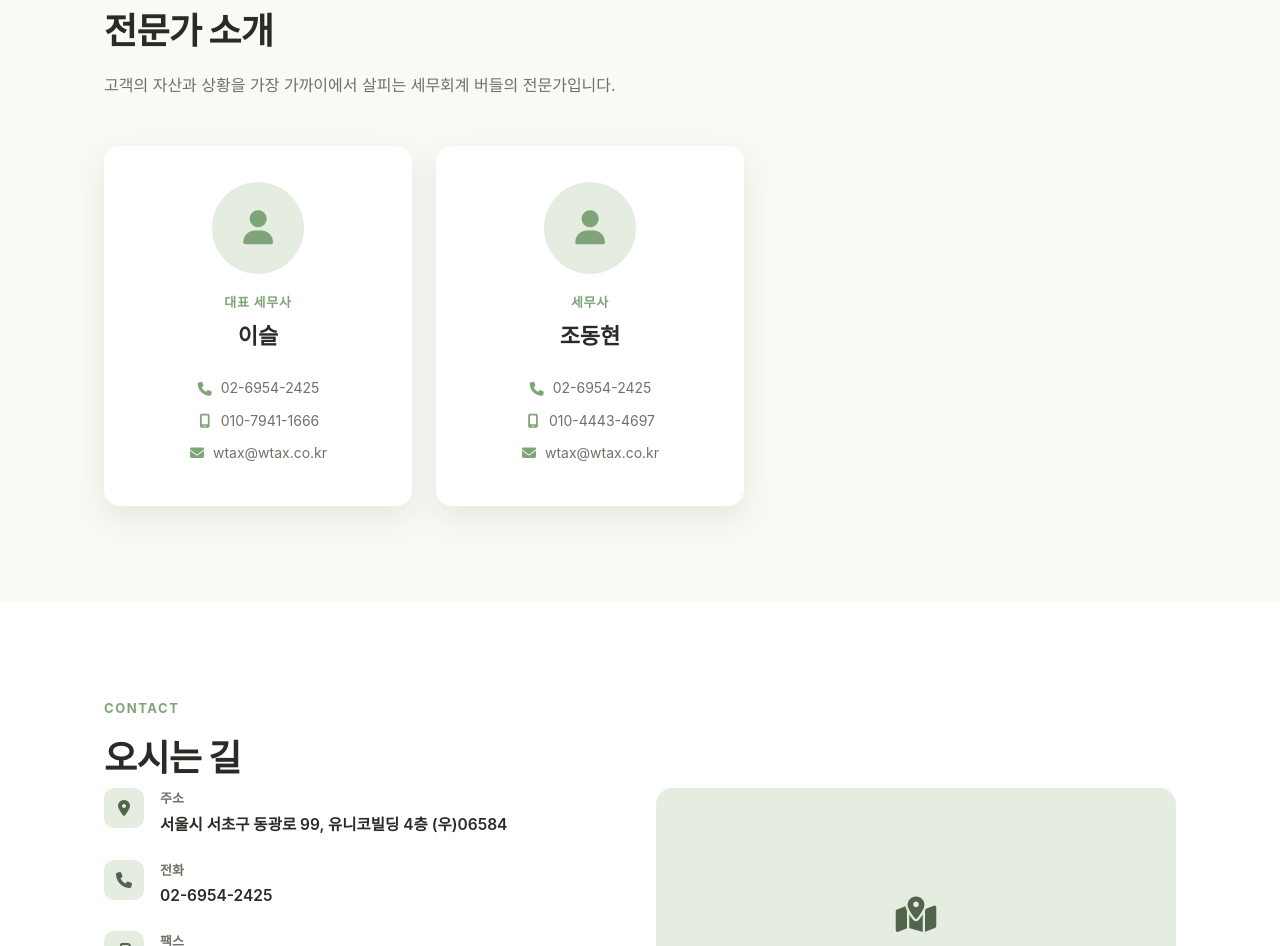
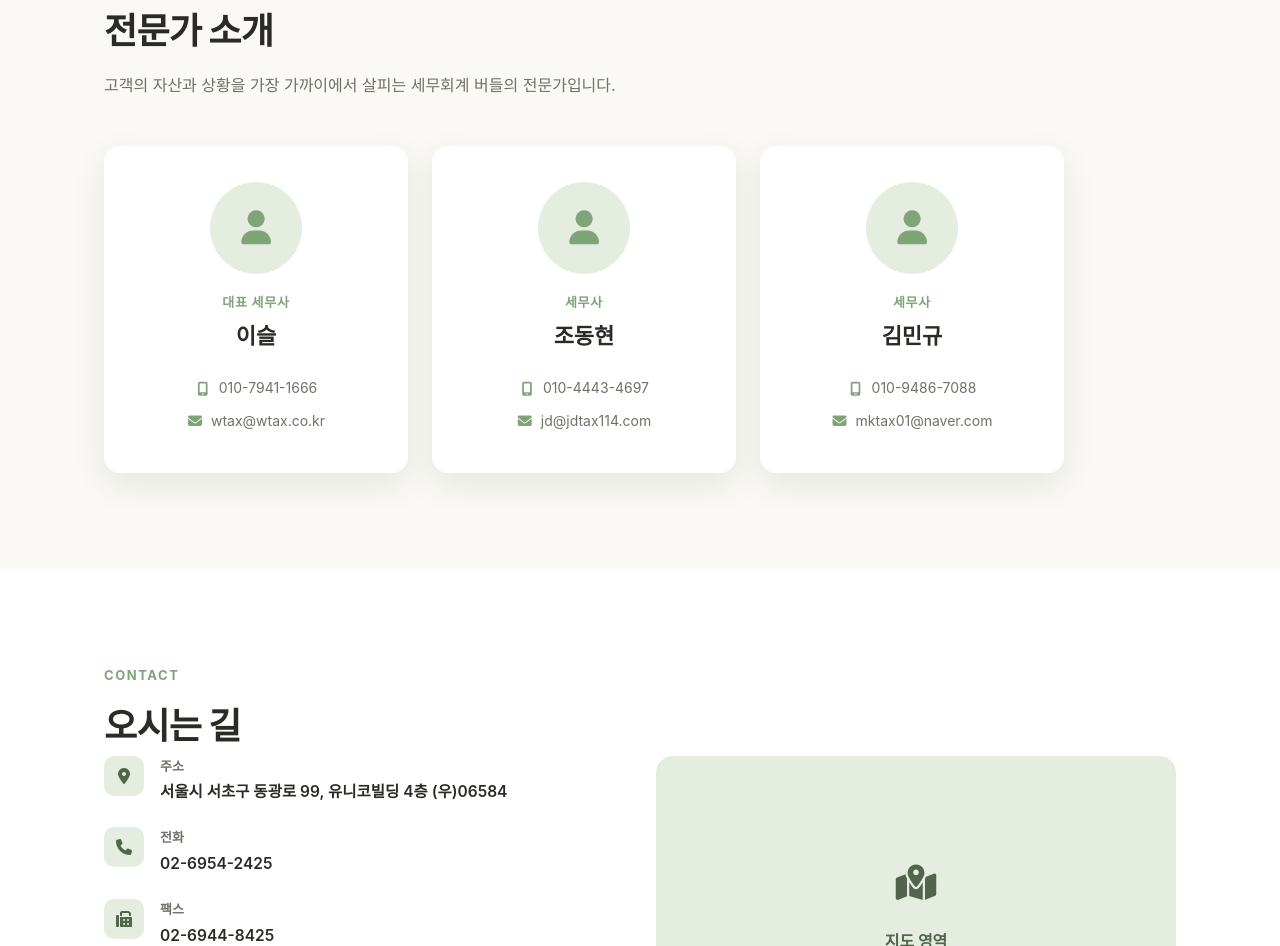
Before and after one commit to programmerDH-github/willow-tax, a plain HTML site: page index.html in a window 1280 px wide. Shown: the part 1981-2927 px from the top of the page. Drawn offline with Linux system fonts and the light colour scheme; a web font is replaced by a local one.

Commit message:
팀 정보 업데이트: 김민규 세무사 추가, 이메일 수정, 사무실 전화 제거
Co-Authored-By: Claude Sonnet 5 <noreply@anthropic.com>

```diff
--- a/css/style.css
+++ b/css/style.css
@@ -316,9 +316,9 @@ h2 {
 
 .team-grid {
   display: grid;
-  grid-template-columns: repeat(2, 1fr);
+  grid-template-columns: repeat(3, 1fr);
   gap: 24px;
-  max-width: 640px;
+  max-width: 960px;
 }
 
 .team-card {
--- a/index.html
+++ b/index.html
@@ -136,7 +136,6 @@
           <p class="team-role">대표 세무사</p>
           <h3 class="team-name">이슬</h3>
           <ul class="team-contact">
-            <li><i class="fa-solid fa-phone"></i> 02-6954-2425</li>
             <li><i class="fa-solid fa-mobile-screen"></i> 010-7941-1666</li>
             <li><i class="fa-solid fa-envelope"></i> wtax@wtax.co.kr</li>
           </ul>
@@ -146,9 +145,17 @@
           <p class="team-role">세무사</p>
           <h3 class="team-name">조동현</h3>
           <ul class="team-contact">
-            <li><i class="fa-solid fa-phone"></i> 02-6954-2425</li>
             <li><i class="fa-solid fa-mobile-screen"></i> 010-4443-4697</li>
-            <li><i class="fa-solid fa-envelope"></i> wtax@wtax.co.kr</li>
+            <li><i class="fa-solid fa-envelope"></i> jd@jdtax114.com</li>
+          </ul>
+        </div>
+        <div class="team-card">
+          <div class="team-photo"><i class="fa-solid fa-user"></i></div>
+          <p class="team-role">세무사</p>
+          <h3 class="team-name">김민규</h3>
+          <ul class="team-contact">
+            <li><i class="fa-solid fa-mobile-screen"></i> 010-9486-7088</li>
+            <li><i class="fa-solid fa-envelope"></i> mktax01@naver.com</li>
           </ul>
         </div>
       </div>
```
